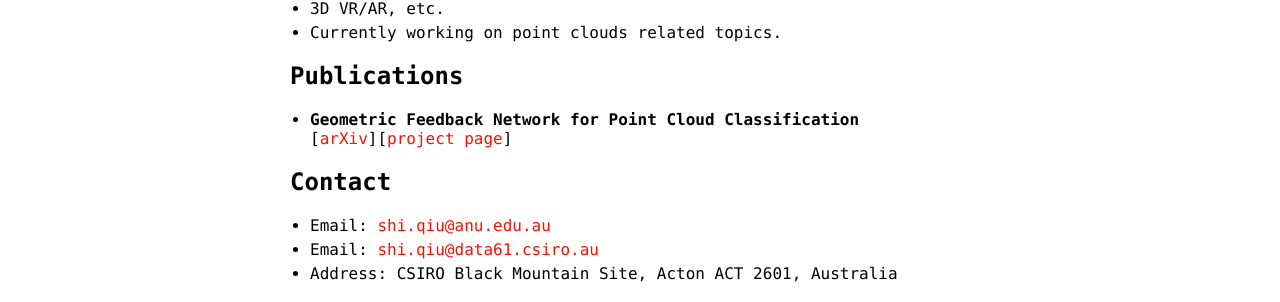
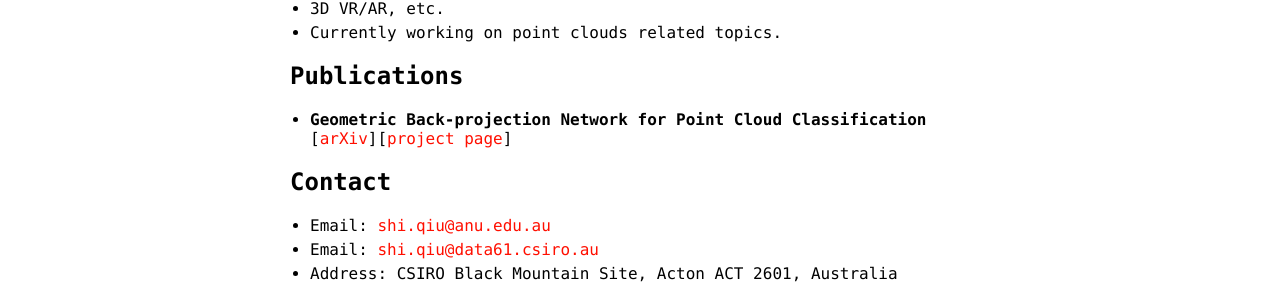
Before and after one commit to ShiQiu0419/ShiQiu0419.github.io, a Jekyll site: the page built from index.md, in a window 1280 px wide. Shown: the part 730-1032 px from the top of the page. Built offline with Jekyll 4.4.1, drawn with Linux system fonts in a browser that asks for light colours; our own code applies the rules of GitHub Pages for plain Markdown files; grey boxes are pictures that could not be loaded.

Commit message:
Update index.md

```diff
--- a/index.md
+++ b/index.md
@@ -29,7 +29,7 @@ Supervised by: [Prof. Anthony Steed](https://wp.cs.ucl.ac.uk/anthonysteed/) and
 * Currently working on point clouds related topics.
 
 ## Publications
-* **Geometric Feedback Network for Point Cloud Classification**
+* **Geometric Back-projection Network for Point Cloud Classification**
 [[arXiv](https://arxiv.org/abs/1911.12885)][[project page](https://github.com/ShiQiu0419/GFNet)]
 
 ## Contact
```
